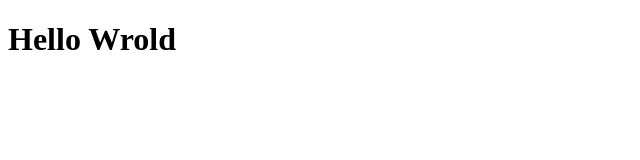
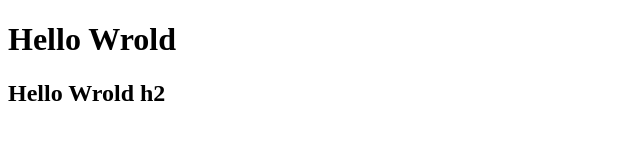
Before and after one commit to viptown/sexpress, a plain HTML site: page index.html in a window 1280 px wide. Shown: the whole page, without its empty margins (0-640 px from the left). Drawn offline with Linux system fonts and the light colour scheme.

Commit message:
version1.0

```diff
--- a/index.html
+++ b/index.html
@@ -7,6 +7,7 @@
 </head>
 <body>
     <h1>Hello Wrold</h1>
+    <h2>Hello Wrold h2 </h2>
     <script src="./index.js"></script>
 </body>
 </html>
```
